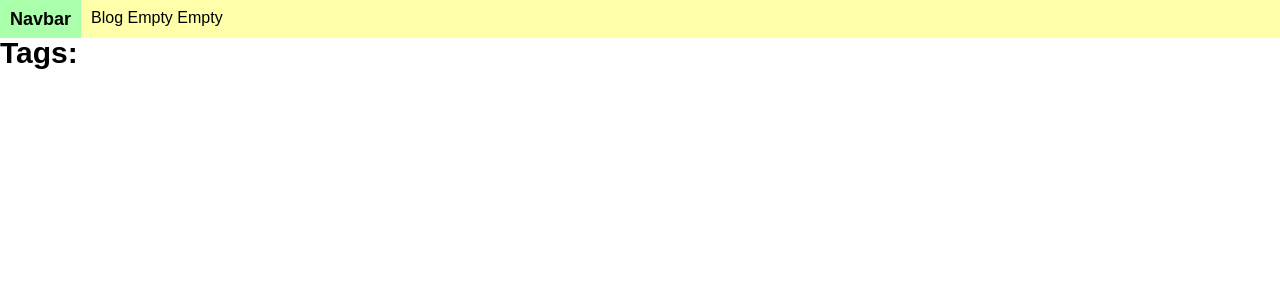
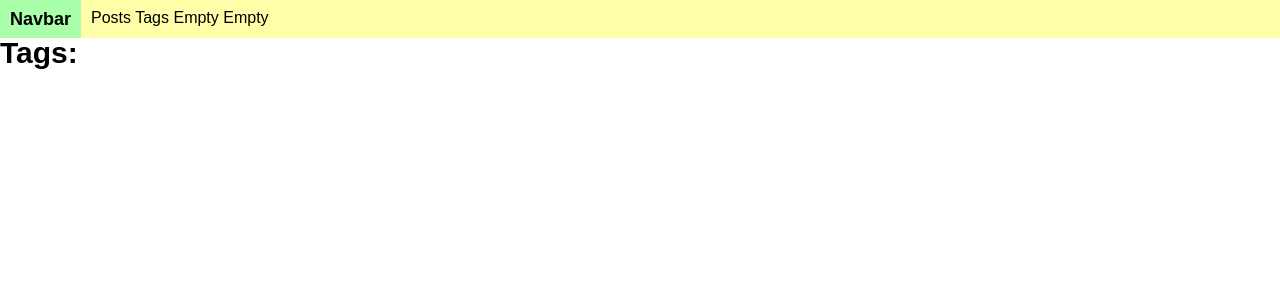
Before and after one commit to ivan100kg/game_blog, a Django app: page /blog/tags/ in a window 1280 px wide. Shown: the top 300 px of the page. Run offline with Django 3.2, Linux system fonts and the light colour scheme; data that the repository does not hold is empty.

Commit message:
add link to tags

```diff
--- a/game_blog/blog/templates/blog/tags.html
+++ b/game_blog/blog/templates/blog/tags.html
@@ -1,5 +1,5 @@
 {% extends 'blog/base_blog.html' %} {% block title %} Tags list - {{ block.super }} {% endblock %} {% block content %}
 <h1>Tags:</h1>
 {% for tag in tags %}
-<div class="tag">tag.title</div>
+<div class="tag">{{ tag.title }}</div>
 {% endfor %} {% endblock %}
--- a/game_blog/blog/views.py
+++ b/game_blog/blog/views.py
@@ -11,6 +11,7 @@ def posts_detail(request, slug):
     post = Post.objects.get(slug__iexact=slug)
     return render(request, 'blog/post_detail.html', context={'post': post})
 
+
 def tags_list(request):
     tags = Tag.objects.all()
-    return render(request, 'blog/tags.html', context={'posts': tags})
+    return render(request, 'blog/tags.html', context={'tags': tags})
--- a/game_blog/templates/navbar.html
+++ b/game_blog/templates/navbar.html
@@ -2,7 +2,8 @@
     <div class="navbar__row">
         <div class="navbar__title">Navbar</div>
         <div class="navbar__item">
-            <a href="{% url 'posts_list' %}" class="navbar__link">Blog</a>
+            <a href="{% url 'posts_list' %}" class="navbar__link">Posts</a>
+            <a href="{% url 'tags_list' %}" class="navbar__link">Tags</a>
             <a href="#" class="navbar__link">Empty</a>
             <a href="#" class="navbar__link">Empty</a>
         </div>
```
